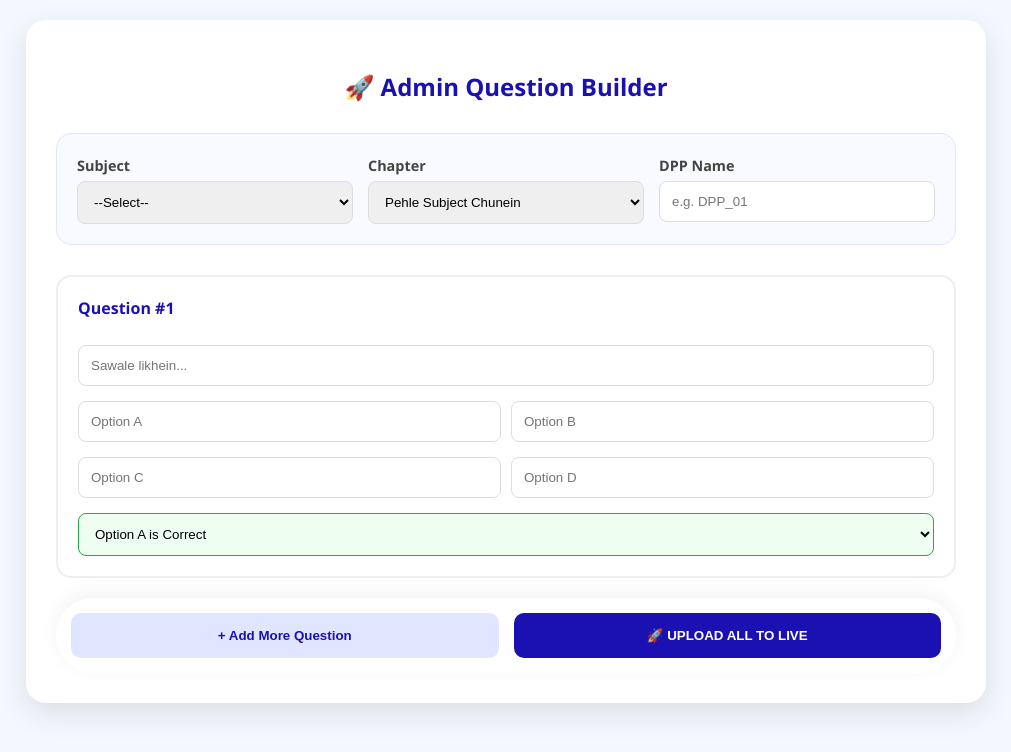
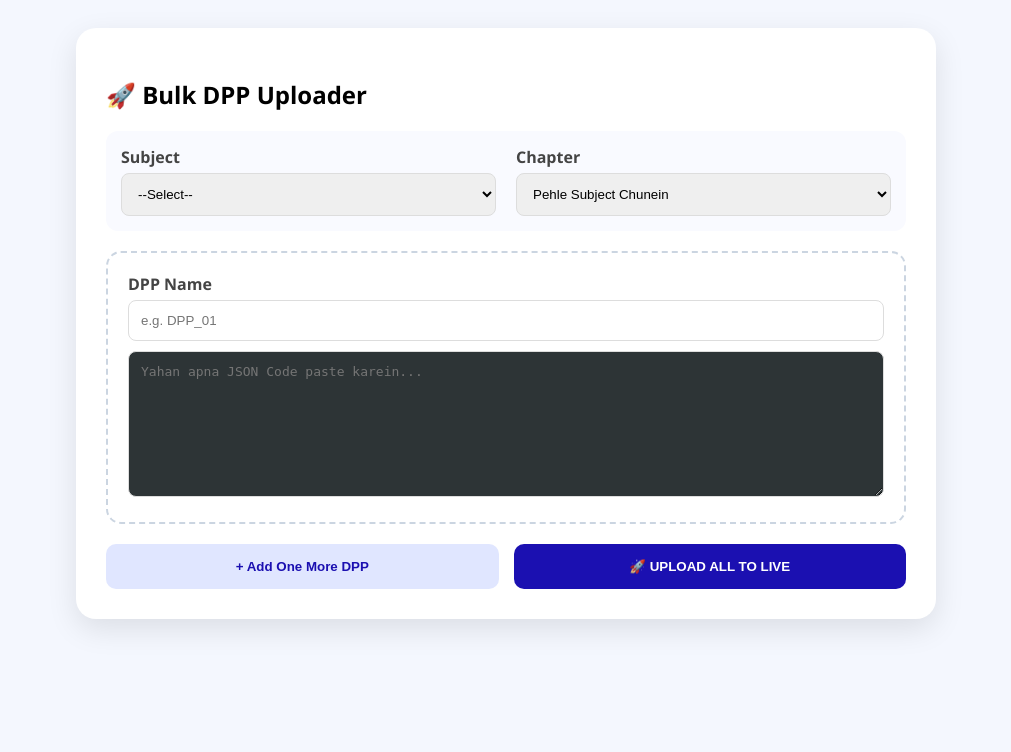
Before and after one commit to rajfeuewhs/Neet-question, a Python web app: template templates/admin.html in a window 1280 px wide. Shown: the top 752 px of the page, without its empty margins (134-1145 px from the left). Run offline with Jinja, Linux system fonts and the light colour scheme; the template is opened without the code that fills it, so the values that code supplies are empty.

Commit message:
Update admin.html

```diff
--- a/templates/admin.html
+++ b/templates/admin.html
@@ -2,36 +2,28 @@
 <html lang="hi">
 <head>
     <meta charset="UTF-8">
-    <meta name="viewport" content="width=device-width, initial-scale=1.0">
-    <title>Admin - NEET Master Control</title>
+    <title>Admin - Bulk JSON Upload</title>
     <style>
         :root { --pw-blue: #1b10b1; --bg: #f4f7fe; }
-        body { font-family: 'Segoe UI', sans-serif; background: var(--bg); margin: 0; padding: 20px; }
-        .admin-container { max-width: 900px; margin: auto; background: white; padding: 30px; border-radius: 20px; box-shadow: 0 10px 30px rgba(0,0,0,0.1); }
-        h2 { color: var(--pw-blue); text-align: center; margin-bottom: 30px; }
-
-        .setup-grid { display: grid; grid-template-columns: 1fr 1fr 1fr; gap: 15px; margin-bottom: 30px; background: #f9faff; padding: 20px; border-radius: 15px; border: 1px solid #e0e6ff; }
-        label { font-weight: bold; font-size: 0.9rem; color: #444; }
-        select, input { width: 100%; padding: 12px; margin-top: 5px; border-radius: 8px; border: 1px solid #ddd; box-sizing: border-box; }
-
-        .question-box { background: #fff; border: 2px solid #eee; padding: 20px; border-radius: 15px; margin-bottom: 20px; position: relative; }
-        .question-box h4 { margin-top: 0; color: var(--pw-blue); }
-        .opt-grid { display: grid; grid-template-columns: 1fr 1fr; gap: 10px; margin-top: 10px; }
-        .correct-select { margin-top: 15px; background: #eefff2; border-color: #28a745; }
-
-        .actions { display: flex; gap: 15px; margin-top: 20px; position: sticky; bottom: 20px; background: rgba(255,255,255,0.9); padding: 15px; border-radius: 50px; box-shadow: 0 -5px 20px rgba(0,0,0,0.05); }
-        .btn { flex: 1; padding: 15px; border: none; border-radius: 10px; font-weight: bold; cursor: pointer; transition: 0.2s; }
+        body { font-family: 'Segoe UI', sans-serif; background: var(--bg); padding: 20px; }
+        .container { max-width: 800px; margin: auto; background: white; padding: 30px; border-radius: 20px; box-shadow: 0 10px 30px rgba(0,0,0,0.1); }
+        .setup-row { display: grid; grid-template-columns: 1fr 1fr; gap: 20px; margin-bottom: 20px; background: #f9faff; padding: 15px; border-radius: 12px; }
+        .dpp-block { border: 2px dashed #cbd5e1; padding: 20px; border-radius: 15px; margin-bottom: 20px; background: #fff; }
+        label { font-weight: bold; display: block; margin-bottom: 5px; color: #444; }
+        select, input, textarea { width: 100%; padding: 12px; border: 1px solid #ddd; border-radius: 8px; box-sizing: border-box; }
+        textarea { font-family: monospace; font-size: 13px; background: #2d3436; color: #fab1a0; margin-top: 10px; }
+        .actions { display: flex; gap: 15px; margin-top: 20px; }
+        .btn { flex: 1; padding: 15px; border: none; border-radius: 10px; font-weight: bold; cursor: pointer; }
         .btn-add { background: #e0e6ff; color: var(--pw-blue); }
         .btn-submit { background: var(--pw-blue); color: white; }
-        .btn:disabled { background: #ccc; }
     </style>
 </head>
 <body>
 
-<div class="admin-container">
-    <h2>🚀 Admin Question Builder</h2>
+<div class="container">
+    <h2>🚀 Bulk DPP Uploader</h2>
 
-    <div class="setup-grid">
+    <div class="setup-row">
         <div>
             <label>Subject</label>
             <select id="sub-select" onchange="updateChapters()">
@@ -44,50 +36,27 @@
         </div>
         <div>
             <label>Chapter</label>
-            <select id="chap-select">
-                <option value="">Pehle Subject Chunein</option>
-            </select>
-        </div>
-        <div>
-            <label>DPP Name</label>
-            <input type="text" id="dpp-name" placeholder="e.g. DPP_01">
+            <select id="chap-select"><option value="">Pehle Subject Chunein</option></select>
         </div>
     </div>
 
-    <div id="questions-list">
-        <div class="question-box" data-id="1">
-            <h4>Question #1</h4>
-            <input type="text" class="q-text" placeholder="Sawale likhein...">
-            <div class="opt-grid">
-                <input type="text" class="opt-0" placeholder="Option A">
-                <input type="text" class="opt-1" placeholder="Option B">
-                <input type="text" class="opt-2" placeholder="Option C">
-                <input type="text" class="opt-3" placeholder="Option D">
-            </div>
-            <select class="correct-select">
-                <option value="0">Option A is Correct</option>
-                <option value="1">Option B is Correct</option>
-                <option value="2">Option C is Correct</option>
-                <option value="3">Option D is Correct</option>
-            </select>
+    <div id="dpp-list">
+        <div class="dpp-block">
+            <label>DPP Name</label>
+            <input type="text" class="dpp-name" placeholder="e.g. DPP_01">
+            <textarea class="dpp-json" rows="8" placeholder="Yahan apna JSON Code paste karein..."></textarea>
         </div>
     </div>
 
     <div class="actions">
-        <button class="btn btn-add" onclick="addNewQuestion()">+ Add More Question</button>
-        <button class="btn btn-submit" id="submit-btn" onclick="collectAndUpload()">🚀 UPLOAD ALL TO LIVE</button>
+        <button class="btn btn-add" onclick="addMoreDPP()">+ Add One More DPP</button>
+        <button class="btn btn-submit" id="main-btn" onclick="uploadAll()">🚀 UPLOAD ALL TO LIVE</button>
     </div>
 </div>
 
 <script>
     let config = {};
-    let qCount = 1;
-
-    // Load Config on start
-    window.onload = async () => {
-        const res = await fetch('/get_config');
-        config = await res.json();
-    };
+    window.onload = async () => { config = await (await fetch('/get_config')).json(); };
 
     function updateChapters() {
         const sub = document.getElementById('sub-select').value;
@@ -95,82 +64,56 @@
         chapDrop.innerHTML = "";
         if(sub && config[sub]) {
             Object.keys(config[sub]).forEach(ch => {
-                let op = document.createElement('option');
-                op.value = ch; op.innerText = ch;
+                let op = document.createElement('option'); op.value = ch; op.innerText = ch;
                 chapDrop.appendChild(op);
             });
         }
     }
 
-    function addNewQuestion() {
-        qCount++;
+    function addMoreDPP() {
         const html = `
-        <div class="question-box" data-id="${qCount}">
-            <h4>Question #${qCount}</h4>
-            <input type="text" class="q-text" placeholder="Sawal likhein...">
-            <div class="opt-grid">
-                <input type="text" class="opt-0" placeholder="Option A">
-                <input type="text" class="opt-1" placeholder="Option B">
-                <input type="text" class="opt-2" placeholder="Option C">
-                <input type="text" class="opt-3" placeholder="Option D">
-            </div>
-            <select class="correct-select">
-                <option value="0">Option A is Correct</option>
-                <option value="1">Option B is Correct</option>
-                <option value="2">Option C is Correct</option>
-                <option value="3">Option D is Correct</option>
-            </select>
+        <div class="dpp-block">
+            <label>DPP Name</label>
+            <input type="text" class="dpp-name" placeholder="e.g. DPP_02">
+            <textarea class="dpp-json" rows="8" placeholder="Agla JSON Code paste karein..."></textarea>
         </div>`;
-        document.getElementById('questions-list').insertAdjacentHTML('beforeend', html);
-        window.scrollTo(0, document.body.scrollHeight);
+        document.getElementById('dpp-list').insertAdjacentHTML('beforeend', html);
     }
 
-    async function collectAndUpload() {
+    async function uploadAll() {
         const sub = document.getElementById('sub-select').value;
         const chap = document.getElementById('chap-select').value;
-        const dpp = document.getElementById('dpp-name').value;
-        const btn = document.getElementById('submit-btn');
+        const btn = document.getElementById('main-btn');
+        const blocks = document.querySelectorAll('.dpp-block');
 
-        if(!sub || !chap || !dpp) return alert("Pehle Subject, Chapter aur DPP name bhariye!");
-
-        const questionsData = [];
-        document.querySelectorAll('.question-box').forEach(box => {
-            questionsData.push({
-                q: box.querySelector('.q-text').value,
-                options: [
-                    box.querySelector('.opt-0').value,
-                    box.querySelector('.opt-1').value,
-                    box.querySelector('.opt-2').value,
-                    box.querySelector('.opt-3').value
-                ],
-                correct_ans: parseInt(box.querySelector('.correct-select').value)
-            });
-        });
-
-        // Basic Validation
-        if(questionsData.some(q => !q.q || q.options.some(o => !o))) {
-            return alert("Saare sawal aur options bharna zaroori hai!");
-        }
+        if(!sub || !chap) return alert("Subject aur Chapter chunein!");
 
         btn.disabled = true;
-        btn.innerText = "Processing & Uploading...";
+        btn.innerText = "Uploading... Please Wait";
 
         try {
+            for (let block of blocks) {
+                const name = block.querySelector('.dpp-name').value;
+                const jsonText = block.querySelector('.dpp-json').value;
+
+                if(!name || !jsonText) continue;
+
                 const res = await fetch('/save_test', {
                     method: 'POST',
                     headers: { 'Content-Type': 'application/json' },
                     body: JSON.stringify({
                         subject: sub,
                         chapter: chap,
-                    test_name: dpp,
-                    questions: questionsData
+                        test_name: name,
+                        questions: JSON.parse(jsonText)
                     })
                 });
-            const resJson = await res.json();
-            alert(resJson.message);
-            if(resJson.success) location.reload();
+                console.log(`${name} upload status check complete.`);
+            }
+            alert("Saare DPPs Live ho gaye hain!");
+            location.reload();
         } catch(e) {
-            alert("Upload fail ho gaya. Internet check karein.");
+            alert("Error: JSON format check karein ya internet check karein.");
         } finally {
             btn.disabled = false;
             btn.innerText = "🚀 UPLOAD ALL TO LIVE";
```
Lines whose indentation alone changed are shown as unchanged.
